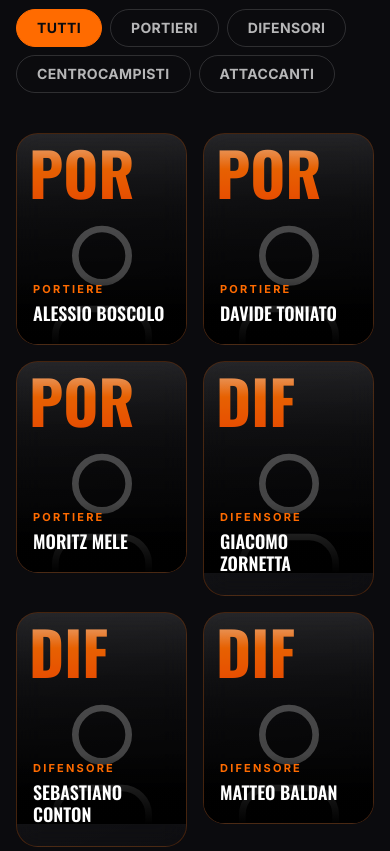
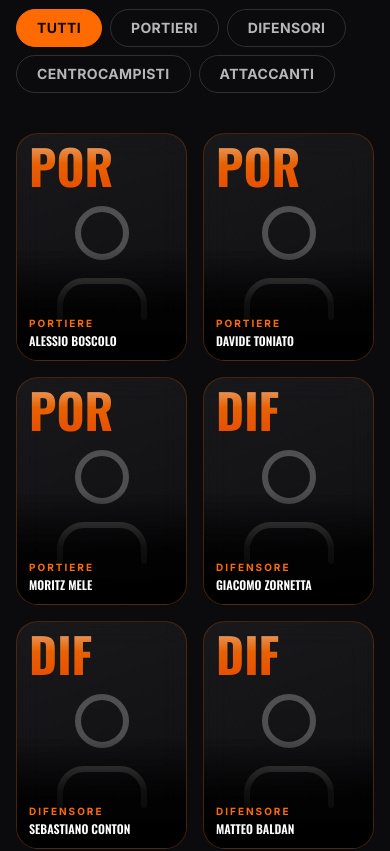
Before and after one commit to TmsRvl/oriago-juniors, a Next.js app: page / in a window 390 px wide. Shown: the part 5220-6071 px from the top of the page. Built offline with nearby package versions, Linux system fonts and the light colour scheme.

Commit message:
Fix: image responsivness

```diff
--- a/components/squad.tsx
+++ b/components/squad.tsx
@@ -54,26 +54,32 @@ export function Squad() {
 
         <ul className="mt-10 grid grid-cols-2 gap-4 md:grid-cols-3 lg:grid-cols-4">
           {visible.map((player) => (
-            <li key={player.name}>
-              <article className="glass-card group relative overflow-hidden rounded-2xl transition-transform duration-300 hover:-translate-y-1 hover:border-primary/70">
-                <div className="relative aspect-[4/5] overflow-hidden bg-gradient-to-b from-white/[0.06] to-black">
+            <li key={player.name} className="flex">
+              <article className="glass-card group relative flex aspect-[3/4] w-full flex-col justify-between overflow-hidden rounded-2xl bg-gradient-to-b from-white/[0.06] to-black transition-transform duration-300 hover:-translate-y-1 hover:border-primary/70">
+
+                {/* SFONDO E GRAFICA (Occupa tutto lo spazio interno senza alterare le proporzioni) */}
                 <span
-                    className="absolute left-3 top-2 font-display text-6xl font-bold leading-none text-gradient-orange opacity-90 md:text-7xl"
+                  className="absolute left-3 top-2 font-display text-5xl font-bold leading-none text-gradient-orange opacity-90 sm:text-6xl md:text-7xl"
                   aria-hidden="true"
                 >
                   {roleShort[player.role]}
                 </span>
-                  <div className="absolute inset-x-0 bottom-0 flex justify-center" aria-hidden="true">
-                    <User className="size-40 translate-y-6 text-white/25 transition-colors group-hover:text-primary/50 md:size-48" strokeWidth={1} />
+
+                <div className="absolute inset-0 flex items-center justify-center pt-8" aria-hidden="true">
+                  <User className="size-36 text-white/25 transition-colors group-hover:text-primary/50 sm:size-40 md:size-48" strokeWidth={1} />
                 </div>
-                  <div className="absolute inset-x-0 bottom-0 h-1/3 bg-gradient-to-t from-black via-black/60 to-transparent" aria-hidden="true" />
-                </div>
-                <div className="relative -mt-16 px-4 pb-5">
-                  <p className="text-[11px] font-bold uppercase tracking-[0.2em] text-primary">{player.role}</p>
-                  <h3 className="mt-1 font-display text-lg font-semibold uppercase leading-tight md:text-xl">
+
+                <div className="pointer-events-none absolute inset-x-0 bottom-0 h-1/2 bg-gradient-to-t from-black via-black/80 to-transparent" aria-hidden="true" />
+
+                <div className="relative mt-auto w-full p-3 md:p-4">
+                  <p className="text-[10px] font-bold uppercase tracking-[0.2em] text-primary md:text-[11px]">
+                    {player.role}
+                  </p>
+                  <h3 className="mt-0.5 font-display text-xs font-semibold uppercase leading-tight sm:text-sm md:text-lg">
                     {player.name}
                   </h3>
                 </div>
+
               </article>
             </li>
           ))}
@@ -85,24 +91,28 @@ export function Squad() {
           </h3>
           <ul className="mt-6 grid grid-cols-2 gap-4 md:grid-cols-3 lg:grid-cols-4">
             {coaches.map((coach) => (
-              <li key={coach}>
-                <article className="glass-card group relative overflow-hidden rounded-2xl border-primary/40 transition-transform duration-300 hover:-translate-y-1 hover:border-primary/70">
-                  <div className="relative aspect-[4/5] overflow-hidden bg-gradient-to-b from-primary/15 to-black">
+              <li key={coach} className="flex">
+                <article className="glass-card group relative flex aspect-[3/4] w-full flex-col justify-between overflow-hidden rounded-2xl border-primary/40 bg-gradient-to-b from-primary/15 to-black transition-transform duration-300 hover:-translate-y-1 hover:border-primary/70">
                   <span
-                      className="absolute left-3 top-2 font-display text-5xl font-bold leading-none text-gradient-orange opacity-90 md:text-6xl"
+                    className="absolute left-3 top-2 font-display text-4xl font-bold leading-none text-gradient-orange opacity-90 sm:text-5xl md:text-6xl"
                     aria-hidden="true"
                   >
                     COACH
                   </span>
-                    <div className="absolute inset-x-0 bottom-0 flex justify-center" aria-hidden="true">
-                      <User className="size-40 translate-y-6 text-white/25 transition-colors group-hover:text-primary/50 md:size-48" strokeWidth={1} />
+
+                  <div className="absolute inset-0 flex items-center justify-center pt-8" aria-hidden="true">
+                    <User className="size-36 text-white/25 transition-colors group-hover:text-primary/50 sm:size-40 md:size-48" strokeWidth={1} />
                   </div>
-                    <div className="absolute inset-x-0 bottom-0 h-1/3 bg-gradient-to-t from-black via-black/60 to-transparent" aria-hidden="true" />
+                  <div className="pointer-events-none absolute inset-x-0 bottom-0 h-1/2 bg-gradient-to-t from-black via-black/80 to-transparent" aria-hidden="true" />
+                  <div className="relative mt-auto w-full p-3 md:p-4">
+                    <p className="text-[10px] font-bold uppercase tracking-[0.2em] text-primary md:text-[11px]">
+                      Allenatore
+                    </p>
+                    <h4 className="mt-0.5 font-display text-xs font-semibold uppercase leading-tight sm:text-sm md:text-lg">
+                      {coach}
+                    </h4>
                   </div>
-                  <div className="relative -mt-16 px-4 pb-5">
-                    <p className="text-[11px] font-bold uppercase tracking-[0.2em] text-primary">Allenatore</p>
-                    <h4 className="mt-1 font-display text-lg font-semibold uppercase leading-tight md:text-xl">{coach}</h4>
-                  </div>
+
                 </article>
               </li>
             ))}
```
Lines whose indentation alone changed are shown as unchanged.
